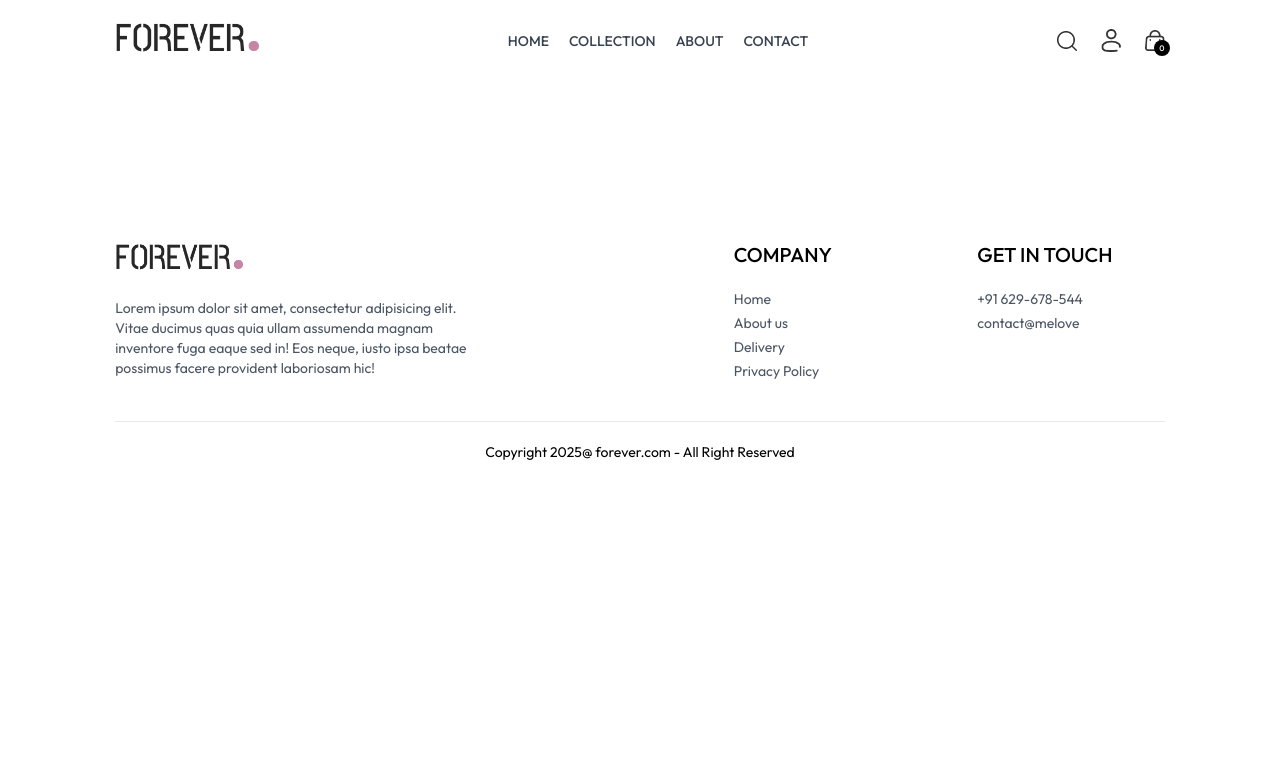
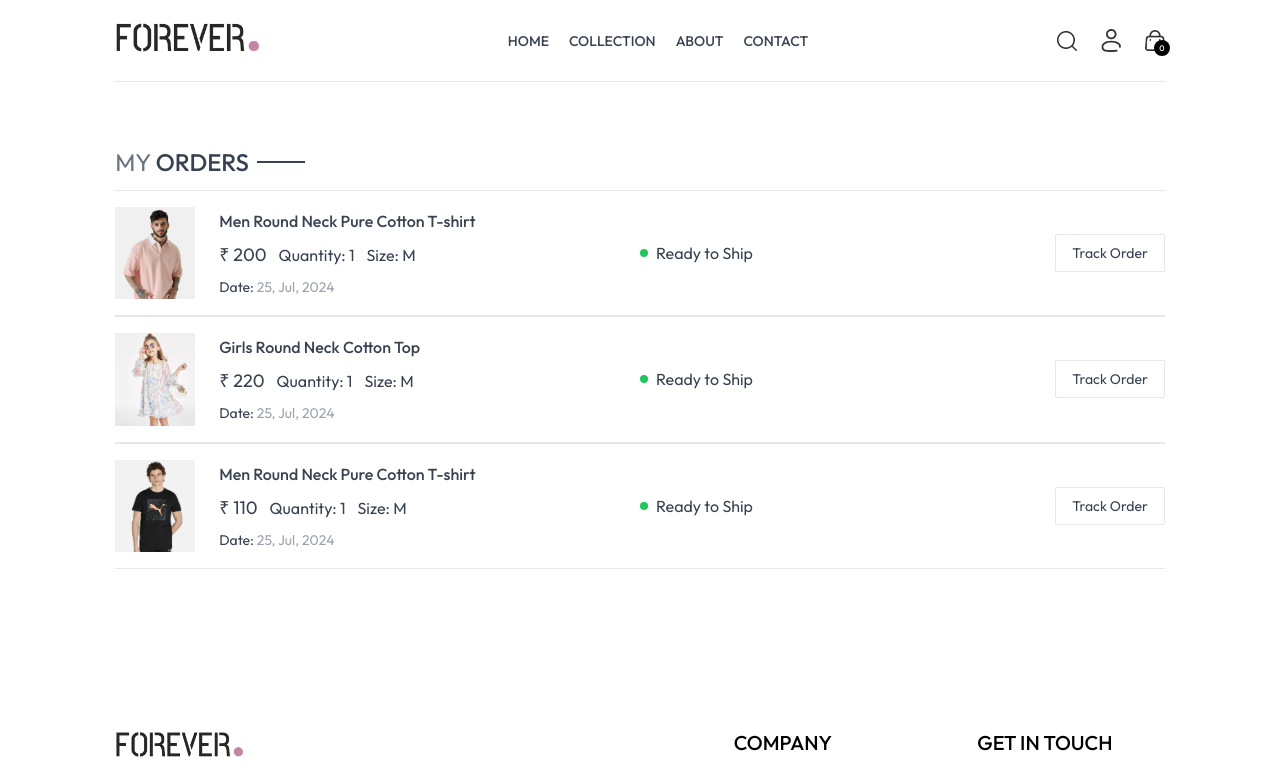
Before and after one commit to stefinsuniverse/E-Commerce, a React (Vite) app in the folder frontend/: page /orders in a window 1280 px wide. Shown: the top 780 px of the page. Built offline with nearby package versions, Linux system fonts and the light colour scheme.

Commit message:
Place Order Update

```diff
--- a/frontend/src/components/Navbar.jsx
+++ b/frontend/src/components/Navbar.jsx
@@ -33,7 +33,7 @@
             <div className='flex items-center gap-6'>
                 <img  onClick={()=>setShowSearch(true)} src={assets.search_icon} className='w-5 cursor-pointer' alt="" />
                 <div className='group relative'>
-                    <img className='w-5 cursor-pointer' src={assets.profile_icon} alt="" />
+                    <Link to={'/login'}><img className='w-5 cursor-pointer' src={assets.profile_icon} alt="" /></Link>
                     <div className='group-hover:block hidden absolute dropdown-menu right-0 pt-4'>
                         <div className='flex flex-col gap-2 w-36 py-3 px-5 bg-slate-100 text-gray-500 rounded '>
                             <p className='cursor-pointer hover:text-black'>My Profile</p>
--- a/frontend/src/pages/Orders.jsx
+++ b/frontend/src/pages/Orders.jsx
@@ -1,10 +1,53 @@
-import React from 'react'
+import React, { useContext } from 'react'
+import { ShopContext } from '../context/ShopContext'
+import Title from '../components/Title';
 
 const Orders = () => {
+
+  const { products, currency } = useContext(ShopContext);
+
+
   return (
-    <div>
+    <div className='border-t pt-16'>
+
+      <div className='text-2xl'>
+        <Title text1={'MY'} text2={'ORDERS'} />
+      </div>
+
+      <div>{
+        products.slice(1, 4).map((item, index) => (
+          <div key={index} className='py-4 border-t border-b text-gray-700 flex flex-col md:flex-row md:items-center md:justify-between gap-4'>
+            <div className='flex items-center gap-6 text-sm'>
+              <img className='w-16 sm:w-20' src={item.image[0]} alt="" />
+              <div>
+                <p className='sm:text-base font-medium'>{item.name}</p>
+                <div className='flex items-center gap-3 mt-2 text-base text-gray-700'>
+                  <p className='text-lg'>{currency} {item.price}</p>
+                  <p>Quantity: 1</p>
+                  <p>Size: M</p>
+                </div>
+                <p className='mt-2'>Date: <span className='text-gray-400'>25, Jul, 2024</span></p>
+              </div>
+
+            </div>
+            <div className='md:w-1/2 flex justify-between'>
+            <div className='flex items-center gap-2'>
+              <p className='min-w-2 h-2 rounded-full bg-green-500'></p>
+              <p className='text-sm md:text-base'>Ready to Ship</p>
+
+            </div>
+            <button className='border px-4 py-2 text-sm fonnt-medium rounded-sm'>Track Order</button>
+
+            </div>
+          </div>
+
+        ))
+      }
+
+      </div>
 
     </div>
+
   )
 }
 
--- a/frontend/src/pages/PlaceOrder.jsx
+++ b/frontend/src/pages/PlaceOrder.jsx
@@ -1,12 +1,16 @@
-import React, { useState } from 'react'
+import React, { useContext, useState } from 'react'
 import Title from '../components/Title'
 import CartTotal from '../components/CartTotal'
 import { assets } from '../assets/assets'
+import { ShopContext } from '../context/ShopContext'
 
 const PlaceOrder = () => {
 
 
    const[method,setMethod] = useState('cod');
+
+   const{navigate} = useContext(ShopContext);
+
   return (
     <div className='flex flex-col sm:flex-row justify-between gap-4 pt-5 sm:pt-14 min-h-[80vh] border-t'>
       {/*------- Left Side-------     */}
@@ -69,6 +73,10 @@
 
               </div>
               </div>
+              <div className='w-full text-end mt-8'>
+                <button onClick={()=>navigate('/orders')} className='bg-black text-white px-16 py-3 text-sm'>PLACE ORDER</button>
+
+              </div>
 
             </div>
 
```
